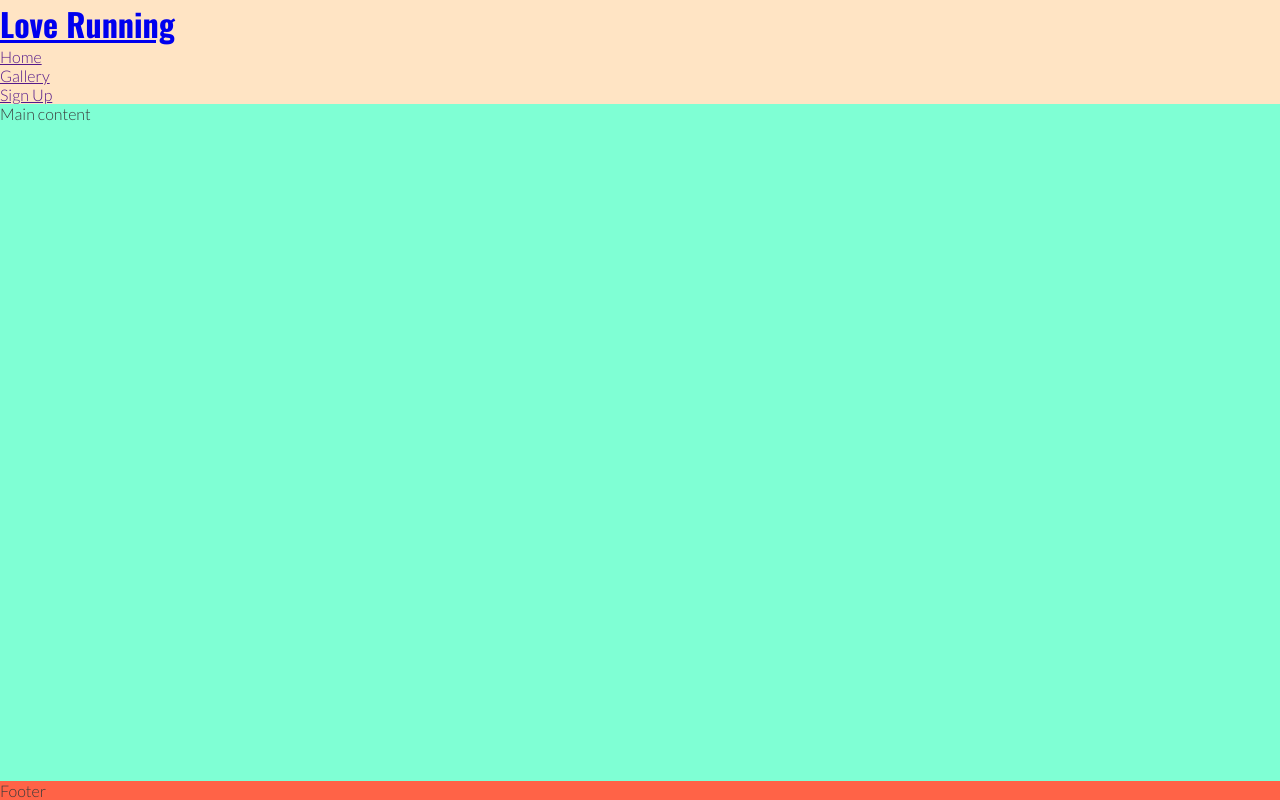
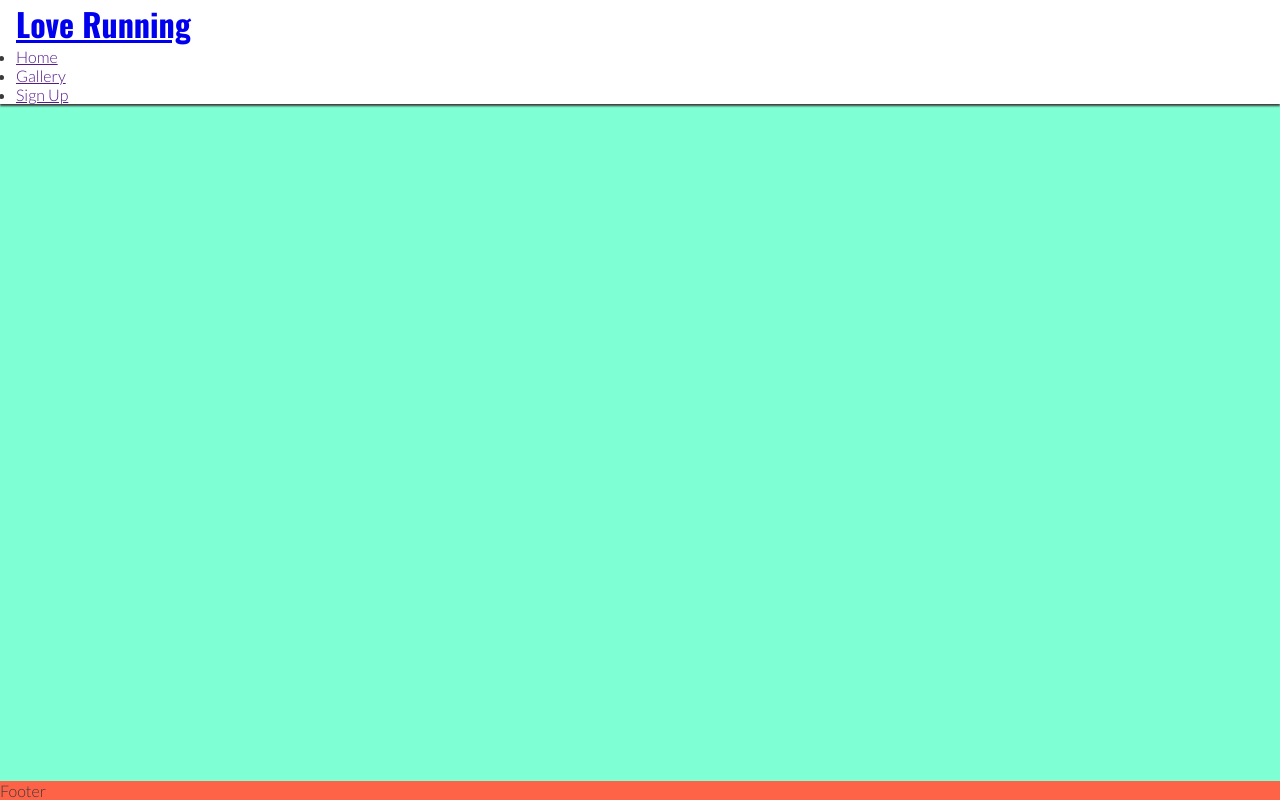
Before and after one commit to ci-mustafa/love-running-project, a plain HTML site: page index.html in a window 1280 px wide. Drawn offline with nearby package versions, Linux system fonts and the light colour scheme.

Commit message:
feat: make header fixed and changed background color

```diff
--- a/assets/css/style.css
+++ b/assets/css/style.css
@@ -20,7 +20,12 @@ body {
 
 /* header */
 header {
-    background-color: bisque;
+    background-color: #ffffff;
+    padding: 0 1rem;
+    position: fixed;
+    z-index: 99;
+    width: 100%;
+    box-shadow: 0 2px 2px #3a3a3a;
 }
 
 /* h1 style */
```
